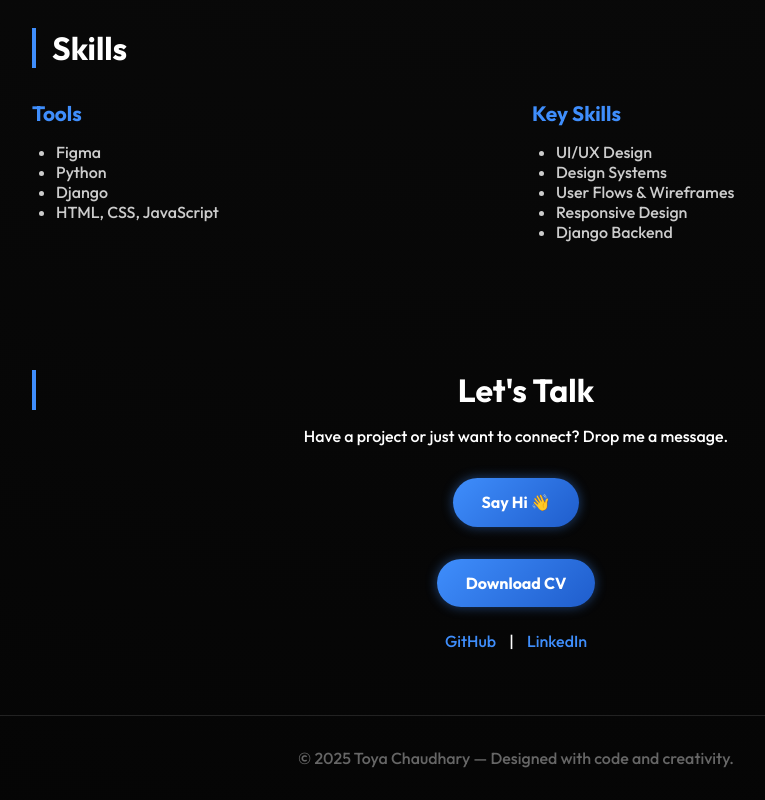
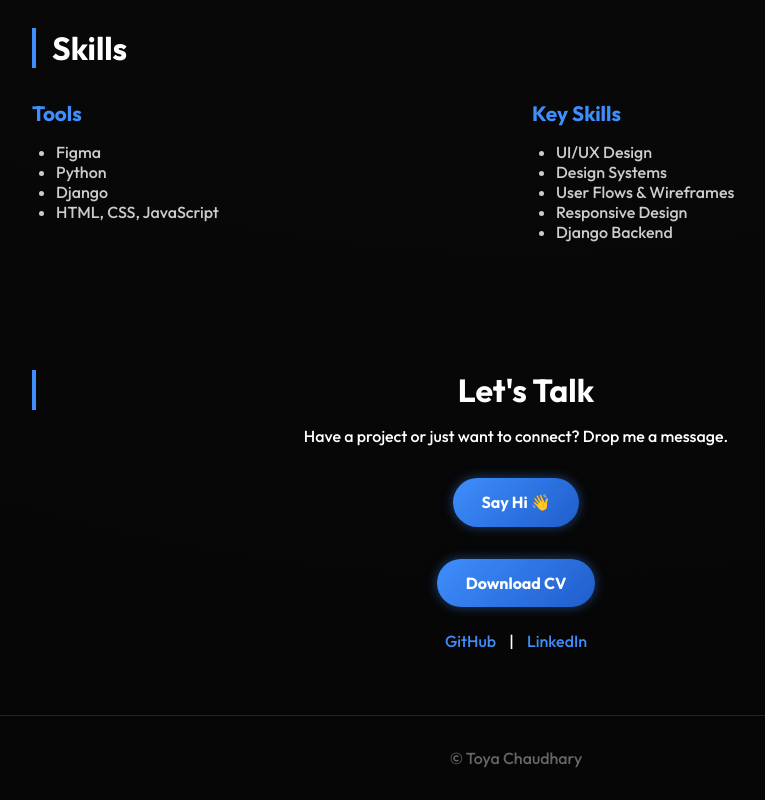
Before and after one commit to Toya01/Portfolio, a plain HTML site: page index.html in a window 1280 px wide. Shown: the part 1181-1981 px from the top of the page, without its empty margins (124-889 px from the left). Drawn offline with Linux system fonts and the light colour scheme.

Commit message:
little change

```diff
--- a/index.html
+++ b/index.html
@@ -355,7 +355,7 @@
   </section>
 
   <footer>
-    &copy; 2025 Toya Chaudhary — Designed with code and creativity.
+    &copy; Toya Chaudhary
   </footer>
 
   <script>
```
